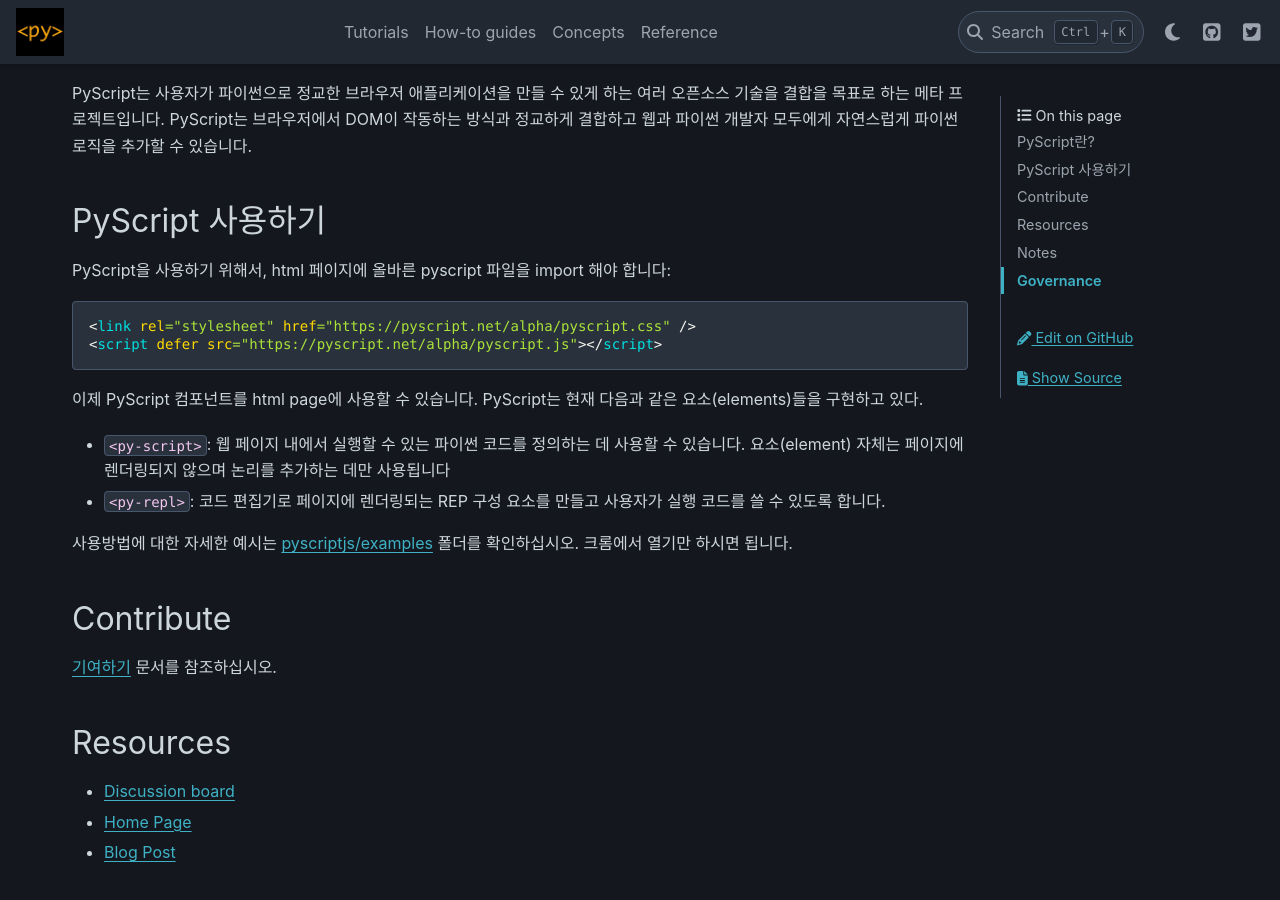
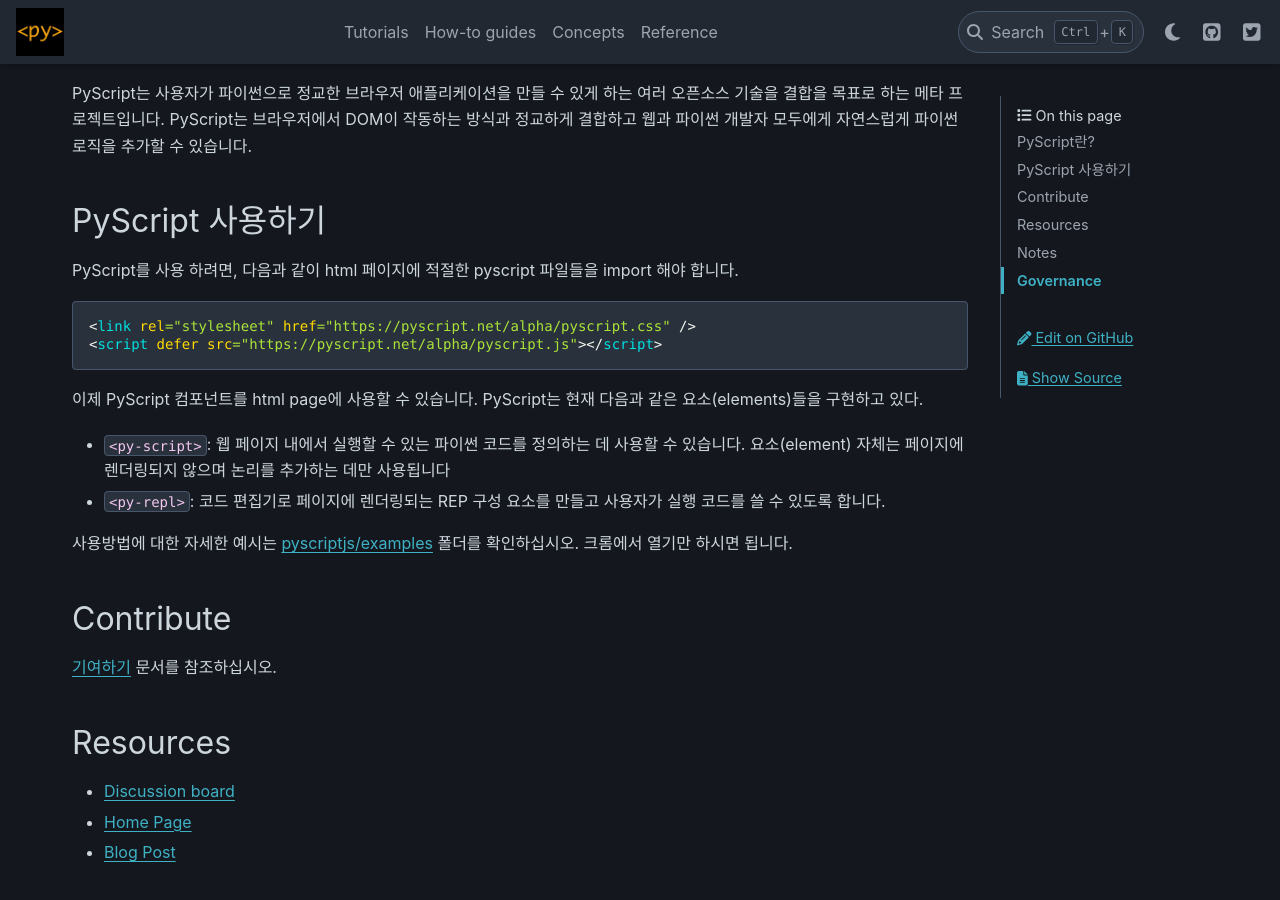
Before and after one commit to pyscript/pyscript, a Sphinx documentation site: the page built from docs/doc_kr/README.md, in a window 1280 px wide and 900 px high, scrolled down 522 px. Built offline with Sphinx 7.4.7 and the PyData theme 0.15.4, drawn with Linux system fonts in a browser that asks for light colours.

Commit message:
Update docs/doc_kr/README.md
Co-authored-by: weensy <hello@weensy.dev>

````diff
--- a/docs/doc_kr/README.md
+++ b/docs/doc_kr/README.md
@@ -16,7 +16,7 @@
 
 ## PyScript 사용하기
 
-PyScript을 사용하기 위해서, html 페이지에 올바른 pyscript 파일을 import 해야 합니다:
+PyScript를 사용 하려면, 다음과 같이 html 페이지에 적절한 pyscript 파일들을 import 해야 합니다.
 ```html
 <link rel="stylesheet" href="https://pyscript.net/alpha/pyscript.css" />
 <script defer src="https://pyscript.net/alpha/pyscript.js"></script>
````
